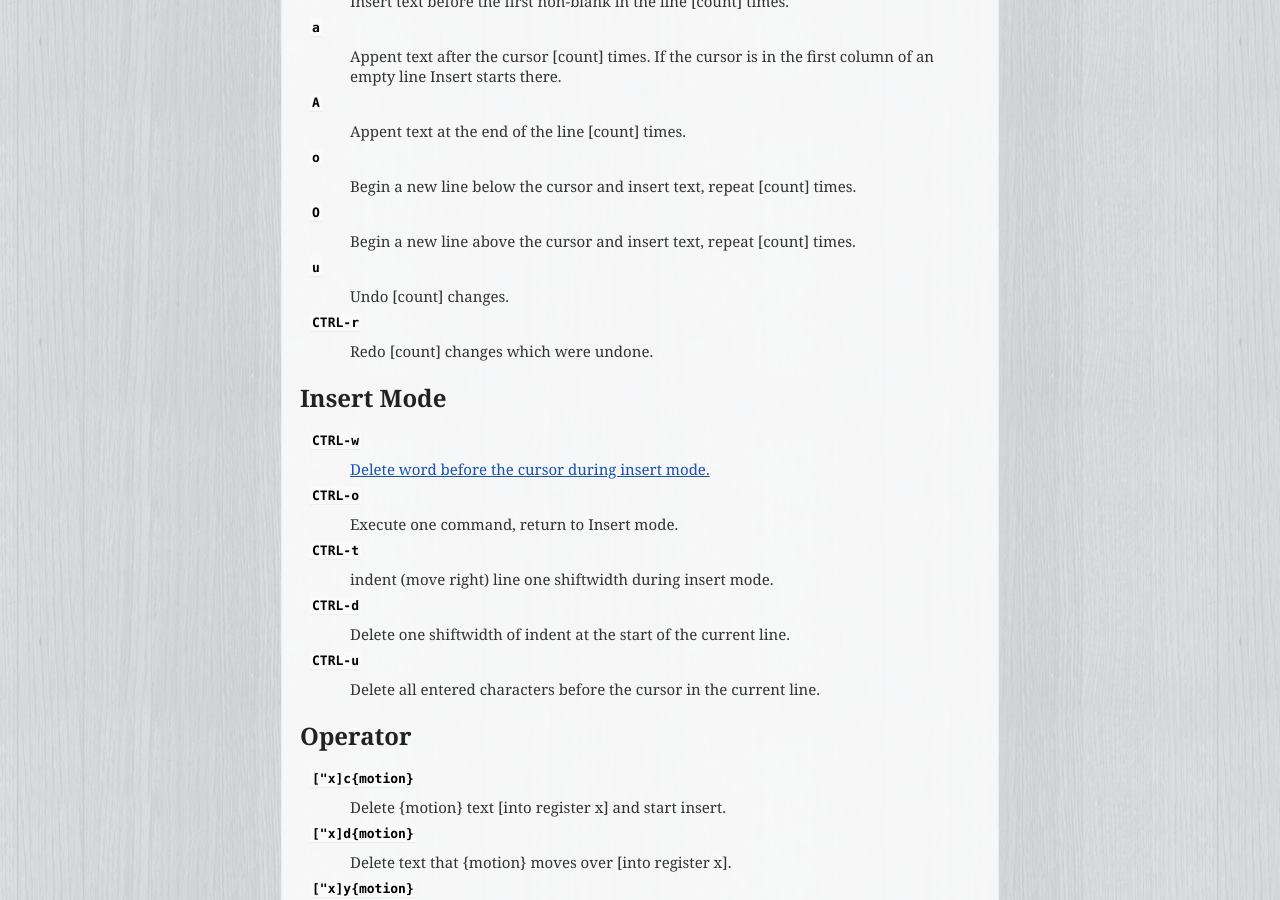
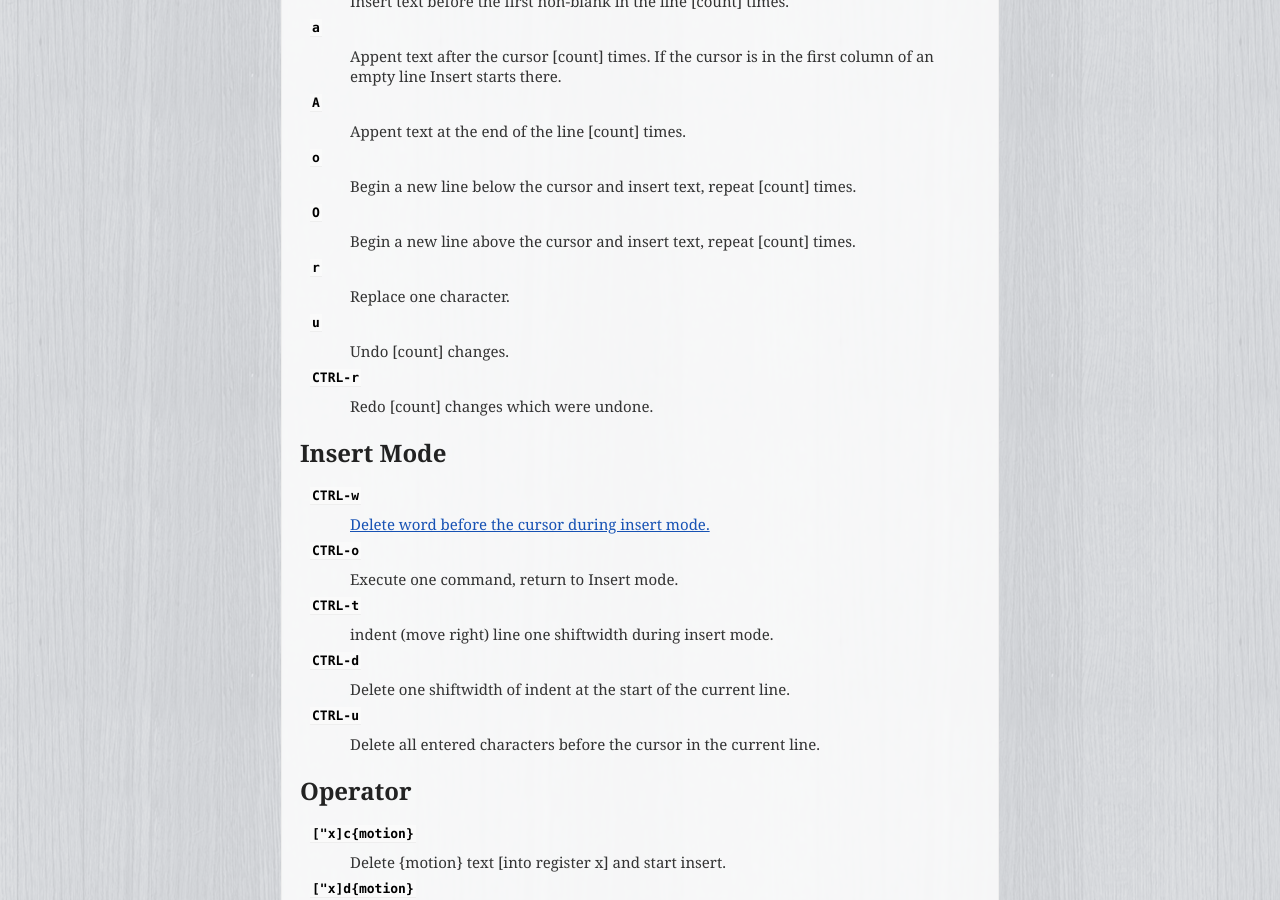
Before and after one commit to uraitakahito/shortcuts, a Sphinx documentation site: the page built from source/index.rst, in a window 1280 px wide and 900 px high, scrolled down 4503 px. Built offline with Sphinx 7.4.7, drawn with Linux system fonts in a browser that asks for light colours.

Commit message:
Add Vim shortcuts

```diff
--- a/source/index.rst
+++ b/source/index.rst
@@ -250,6 +250,9 @@ Editing
 ``O``
    Begin a new line above the cursor and insert text, repeat [count] times.
 
+``r``
+   Replace one character.
+
 ``u``
    Undo [count] changes.
 
```
